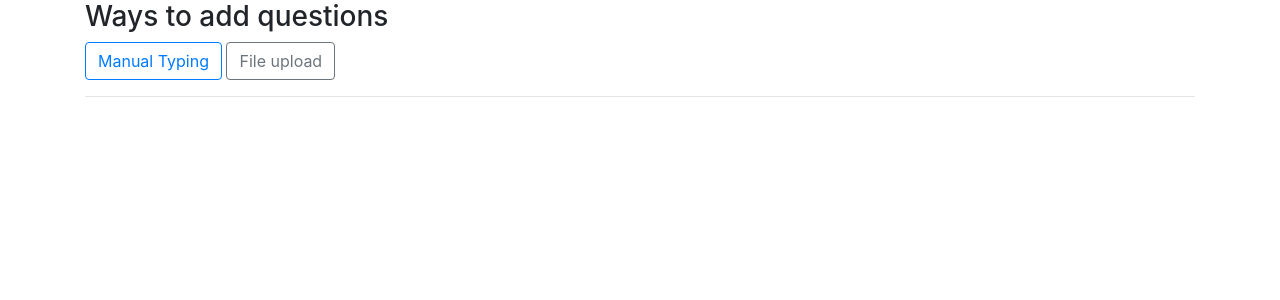
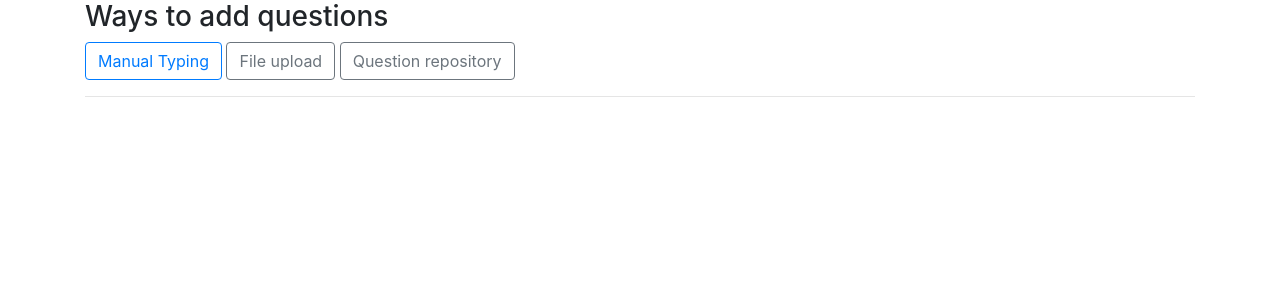
Before and after one commit to ShreyasJejurkar/AutomaticQuestionPaperGeneration, an ASP.NET MVC app: template AutomatedQuestionPaper/Areas/Staff/Views/Question/Index.cshtml in a window 1280 px wide. Shown: the part 56-356 px from the top of the page. Run offline with ASP.NET Core 8 and stand-ins for ASP.NET MVC 5, Linux system fonts and the light colour scheme; the template is opened without the code that fills it, so the values that code supplies are empty; the project's own start-up code is not run, and a stand-in starts its controllers and pages; some libraries are stand-ins or nearby versions.

Commit message:
Added button for question repos

```diff
--- a/AutomatedQuestionPaper/Areas/Staff/Views/Question/Index.cshtml
+++ b/AutomatedQuestionPaper/Areas/Staff/Views/Question/Index.cshtml
@@ -19,3 +19,4 @@
 
 <a class="btn btn-outline-primary" href="@Url.Action("Index","ManualType")">Manual Typing</a>
 <a class="btn btn-outline-secondary" href="@Url.Action("Index","FileUpload")">File upload</a>
+<a class="btn btn-outline-secondary" href="@Url.Action("QuestionRepository","ManualType")">Question repository</a>
```
